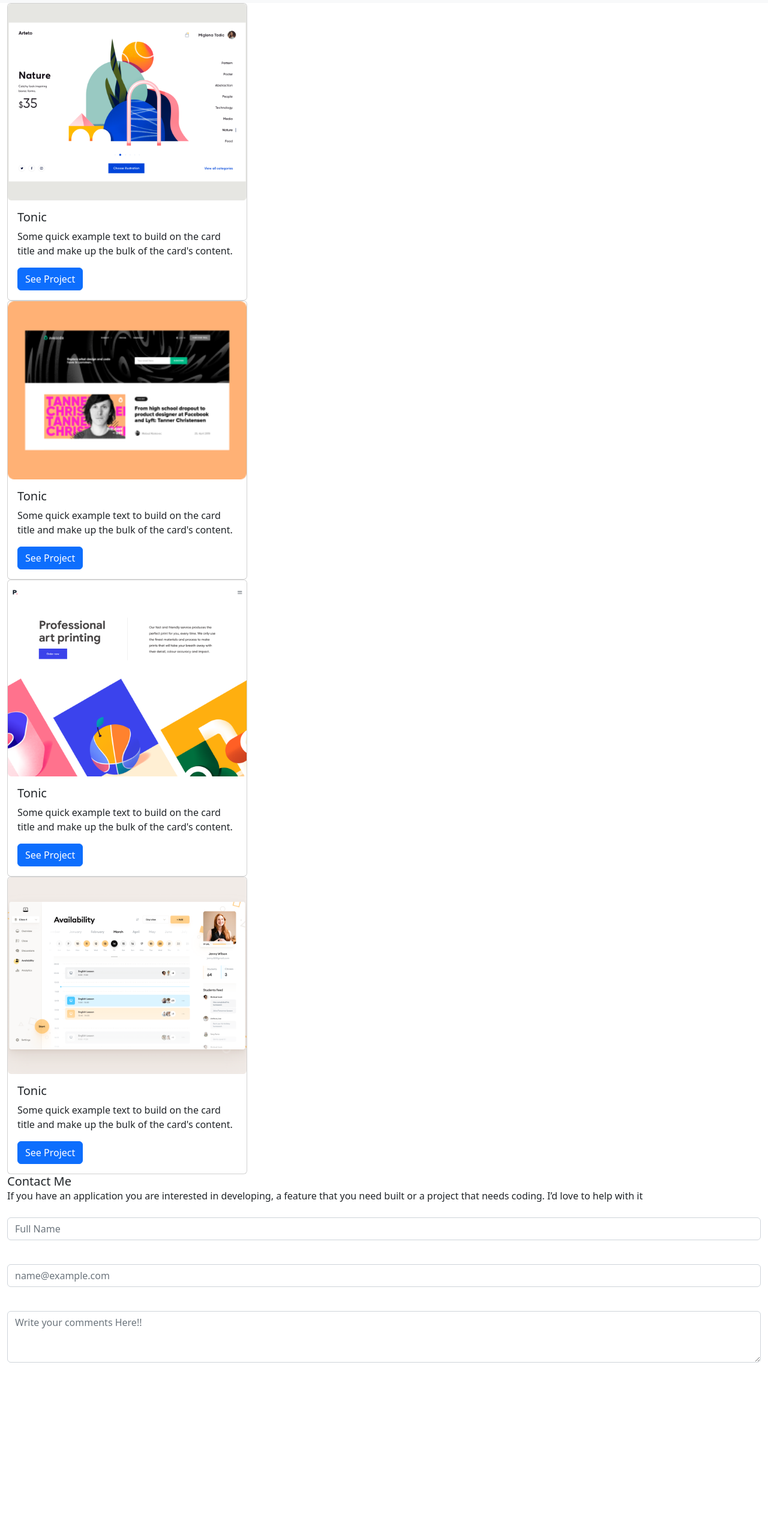
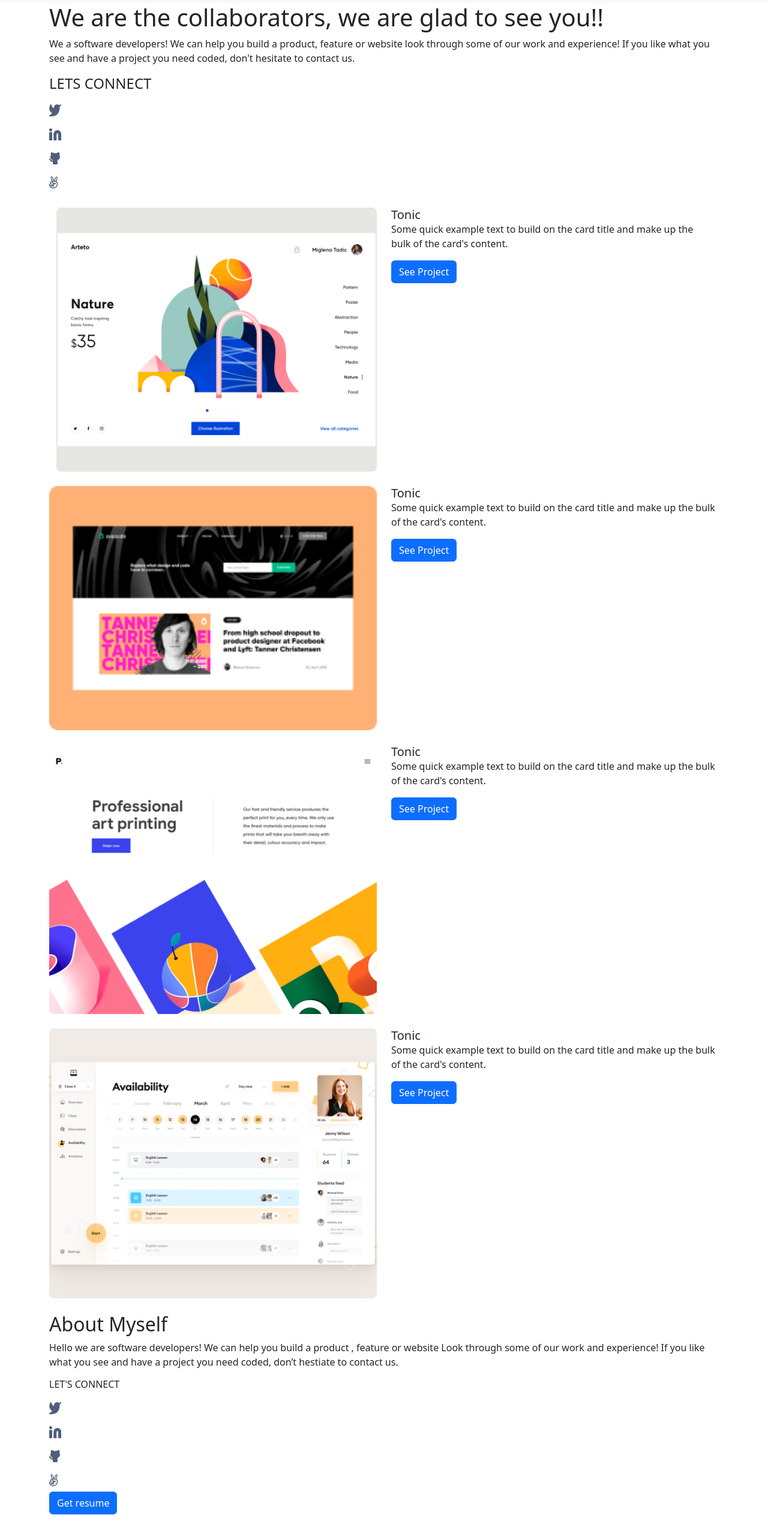
Before and after one commit to Ambient567/Portfolio_Bootstrap, a plain HTML site: page index.html in a window 1280 px wide. Shown: the part 51-2596 px from the top of the page at 60% size. Before the commit the page ends 2338 px from the top, so only its background shows below. Drawn offline with nearby package versions, Linux system fonts and the light colour scheme.

Commit message:
added about me, fixing icons and introduction

```diff
--- a/index.html
+++ b/index.html
@@ -10,7 +10,7 @@
     <link href="https://cdn.jsdelivr.net/npm/bootstrap@5.2.1/dist/css/bootstrap.min.css" rel="stylesheet">
 
     <!-- Latest compiled JavaScript -->
-    <script src="https://cdn.jsdelivr.net/npm/bootstrap@5.2.1/dist/js/bootstrap.bundle.min.js"></script>
+
 </head>
 
 <body>
@@ -35,49 +35,109 @@
         </div>
     </nav>
 
-    <div class="container-fluid" >
+    <div class="container justify-content-center">
 
-        <section class="Portfolio">
-            <div class="card" style="width: 25rem;">
+            <h1>We are the collaborators, we are glad to see you!!</h1>
+            <p>We a software developers! We can help you build a product, feature or website look through some of our work and experience! If you like what you see and have a project you need coded, don't hesitate to contact us.</p>
+             <h4>LETS CONNECT</h4>
+             <ul class="navbar-nav">
+                <li class="nav-item">
+                <a class="nav-link" href=""><img src="images/twitter.png" alt="twitter" /></a>
+                </li>
+                <a class="nav-link"href=""><img src="images/Linkedin icon.png" alt="linkedin" /></a>
+                </li>
+                <li class="nav-item">
+                  <a class="nav-link" href=""><img src="images/github.png" alt="github" /></a>
+                </li>
+                <li class="nav-item">
+                  <a class="nav-link" href=""><img src="images/hand.png" alt="media" /></a>
+                </li>
+              </ul>
+    </br>
+    <div class="container">
+        <div class="row">
+          <div class="col">
           <img src="images/desktopimg01.png" class="card-img-top" alt="...">
-                <div class="card-body">
+          </div>
+          <div class="col">
             <h5 class="card-title">Tonic</h5>
                     <p class="card-text">Some quick example text to build on the card title and make up the bulk of the
                         card's content.</p>
                     <a href="#" class="btn btn-primary">See Project</a>
           </div>
         </div>
-            <div class="card" style="width: 25rem;">
+        </div>
+    </br>
+        <div class="row">
+            <div class="col">
             <img src="images/tonicp.png" class="card-img-top" alt="...">
-                <div class="card-body">
+            </div>
+            <div class="col">
               <h5 class="card-title">Tonic</h5>
                       <p class="card-text">Some quick example text to build on the card title and make up the bulk of the
                           card's content.</p>
                       <a href="#" class="btn btn-primary">See Project</a>
             </div>
         </div>
-            <div class="card" style="width: 25rem;">
+        </br>
+        <div class="row">
+            <div class="col">
             <img src="images/Snapshoot Portfolio.png" class="card-img-top" alt="...">
-                <div class="card-body">
+            </div>
+            <div class="col">
               <h5 class="card-title">Tonic</h5>
                       <p class="card-text">Some quick example text to build on the card title and make up the bulk of the
                           card's content.</p>
                       <a href="#" class="btn btn-primary">See Project</a>
             </div>
             </div>
-            <div class="card" style="width: 25rem;">
+        </br>
+        <div class="row">
+            <div class="col">
             <img src="images/bkimage04.png" class="card-img-top" alt="...">
-                <div class="card-body">
+            </div>
+            <div class="col">
               <h5 class="card-title">Tonic</h5>
                       <p class="card-text">Some quick example text to build on the card title and make up the bulk of the
                           card's content.</p>
                       <a href="#" class="btn btn-primary">See Project</a>
             </div>
             </div>
+        </br>
+
+        <section class="About">
+        <h2>
+          About
+          Myself
+        </h2>
+        <p>
+          Hello we are software developers! We can help you build a product ,
+          feature or website Look through some of our work and experience! If you
+          like what you see and have a project you need coded, don’t hestiate to
+          contact us.
+        </p>
+
+        <h6>LET'S CONNECT</h6>
+
+        <ul class="navbar-nav">
+          <li class="nav-item">
+            <a class="nav-link" href=""><img src="images/twitter.png" alt="twitter" /></a>
+          </li>
+          <li>
+            <a class="nav-link" href=""><img src="images/Linkedin icon.png" alt="linkedin" /></a>
+          </li>
+          <li class="nav-item">
+            <a class="nav-link" href=""><img src="images/github.png" alt="github" /></a>
+          </li>
+          <li class="nav-item">
+            <a class="nav-link" href=""><img src="images/hand.png" alt="media" /></a>
+          </li>
+        </ul>
+        <a href="#" class="btn btn-primary">Get resume</a>
         </section>
-        <section class="About"></section>
-
+    </br>
     <section class="Contact">
+        <div class="card" style="width: 25rem;">
             <div class="card-body">
                 <h5 class="card-title">Contact Me</h5>
                 <p class="card-text">
@@ -97,9 +157,16 @@
               <div class="mb-3">
                 <label for="exampleFormControlTextarea1" class="form-label"></label>
                 <textarea class="form-control" id="exampleFormControlTextarea1" rows="3" placeholder="Write your comments Here!!"></textarea>
+
+                <a href="#" class="btn btn-primary">Get Touch</a>
+            </div>
+
             </div>
         </section>
     </div>
+    </div>
+    <script src="https://cdn.jsdelivr.net/npm/bootstrap@5.2.1/dist/js/bootstrap.bundle.min.js"></script>
+
 </body>
 
 </html>
```
Also changed, not shown: images/Linkedin icon - Copy.png (added), images/github - Copy.png (added), images/hand - Copy.png (added), images/twitter - Copy.png (added). Lines whose indentation alone changed are shown as unchanged.
